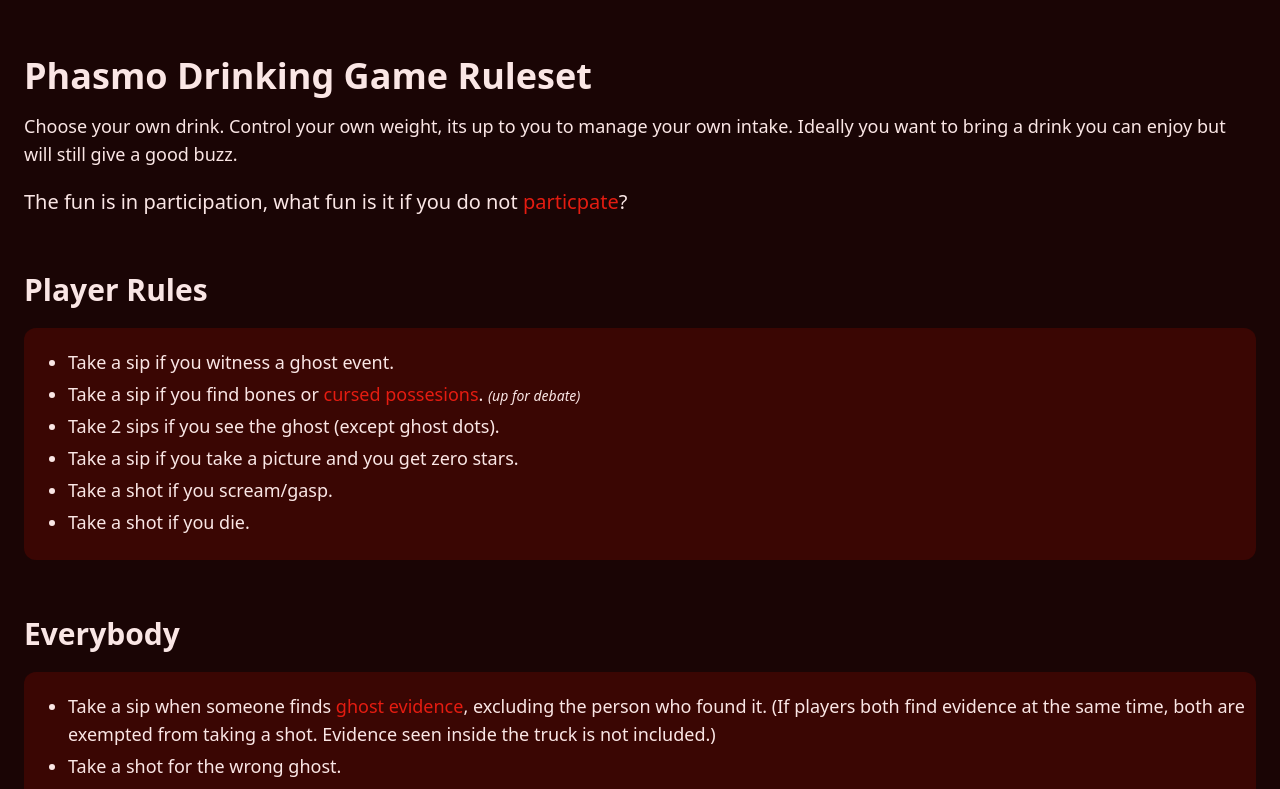
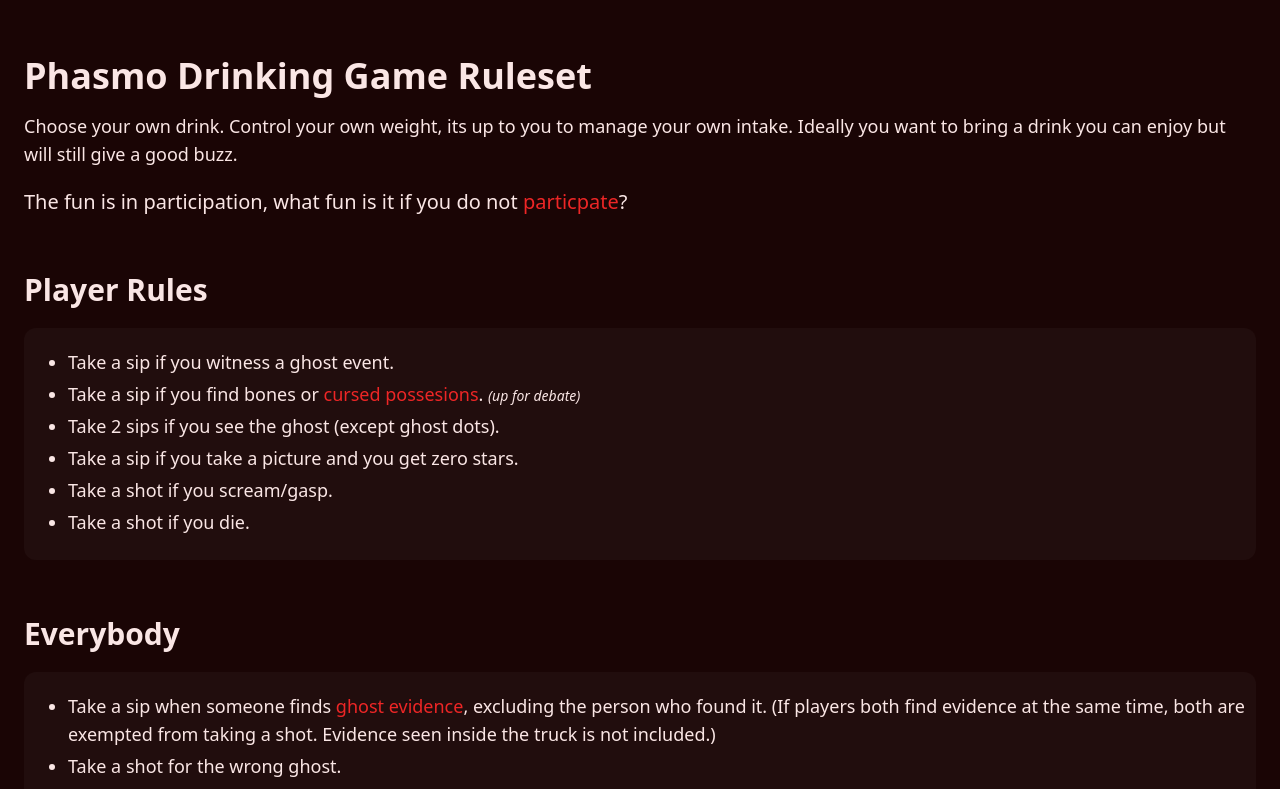
Before and after one commit to kohisama/phasmo-drinking-game, a React (Create React App) app: page / in a window 1280 px wide. Shown: the top 789 px of the page. Built offline with nearby package versions, Linux system fonts and the light colour scheme.

Commit message:
Changes color hex codes

```diff
--- a/src/index.css
+++ b/src/index.css
@@ -4,7 +4,8 @@
 
 :root {
   --background : #1a0505;
-  --accent: #e41c11;
+  --accent: #ED2626;
+  --secondary: #121212;
 }
 
 /* Custom CSS */
--- a/tailwind.config.js
+++ b/tailwind.config.js
@@ -7,10 +7,10 @@
     extend: {
       colors: {
         default: '#fae6e5',
-        primary: '#3fdbe4',
+        primary: '#757674',
         primaryText: '#4365fe',
-        secondary: '#3a0603',
-        accent: '#e41c11',
+        secondary: '#210d0d',
+        accent: '#52B799',
         background: '#1a0505'
       }
     },
```
